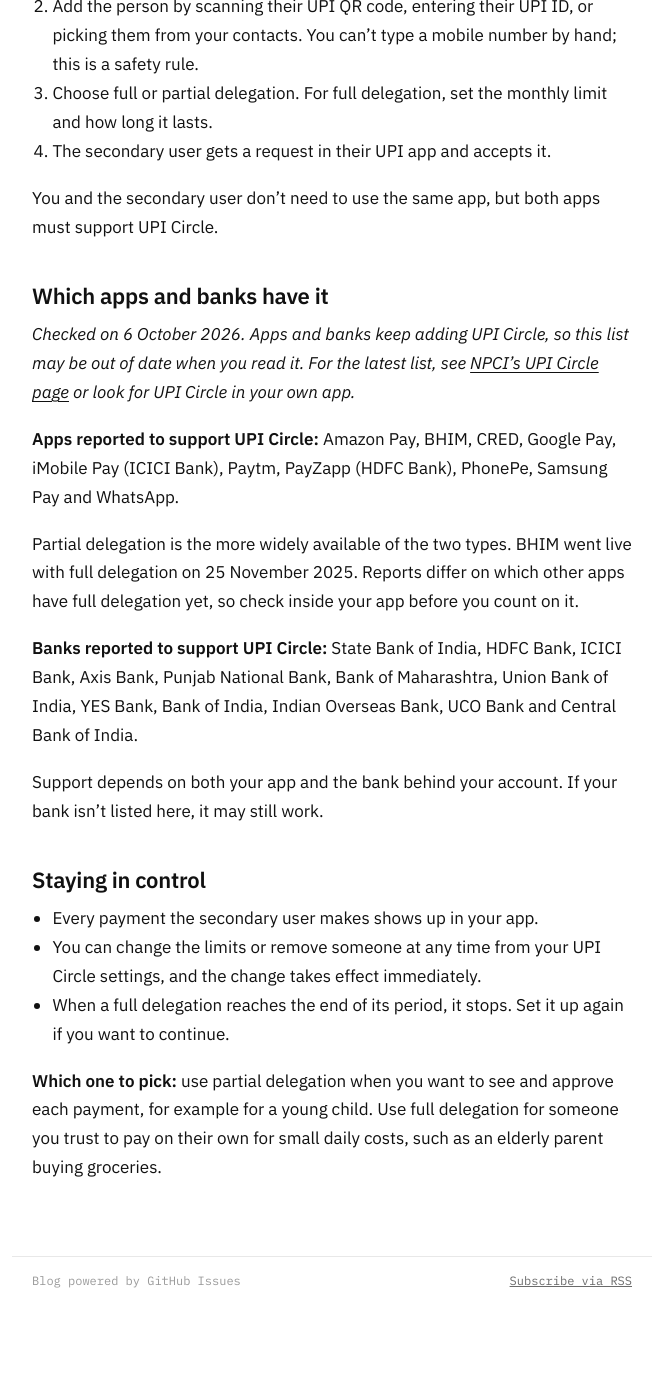
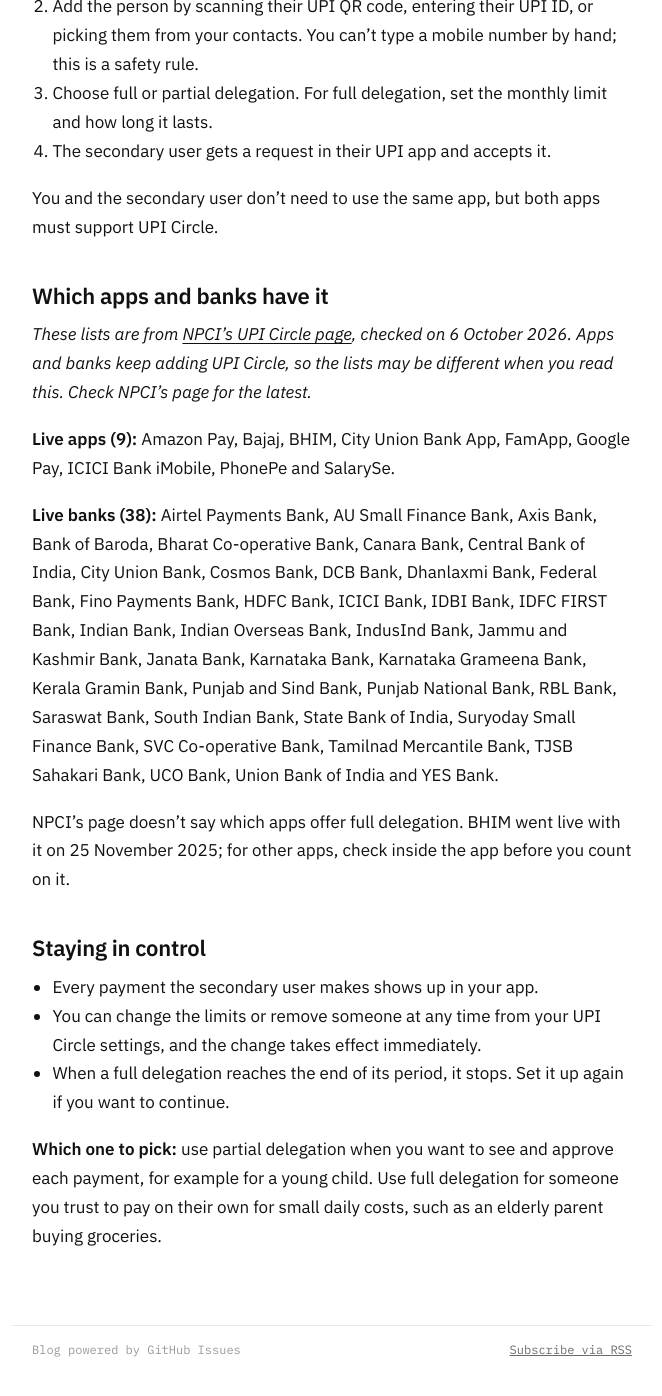
Before and after one commit to and/and.github.io, a Jekyll site: the page built from _posts/2026-10-06-upi-circle.md, in a window 1280 px wide and 1400 px high, scrolled down 1488 px. Shown: the top 1396 px of the window, without its empty margins (308-970 px from the left). Built offline with Jekyll 4.4.1, drawn with Linux system fonts in a browser that asks for light colours; before the commit the page ends 2820 px from its top, so only the background shows below that.

Commit message:
UPI Circle: use NPCI's own lists of live apps and banks
Co-Authored-By: Claude Opus 5.5 <noreply@anthropic.com>

```diff
--- a/_posts/2026-10-06-upi-circle.md
+++ b/_posts/2026-10-06-upi-circle.md
@@ -43,15 +43,13 @@ You and the secondary user don't need to use the same app, but both apps must su
 
 ## Which apps and banks have it
 
-*Checked on 6 October 2026. Apps and banks keep adding UPI Circle, so this list may be out of date when you read it. For the latest list, see [NPCI's UPI Circle page](https://www.npci.org.in/product/upi-circle) or look for UPI Circle in your own app.*
+*These lists are from [NPCI's UPI Circle page](https://www.npci.org.in/product/upi-circle), checked on 6 October 2026. Apps and banks keep adding UPI Circle, so the lists may be different when you read this. Check NPCI's page for the latest.*
 
-**Apps reported to support UPI Circle:** Amazon Pay, BHIM, CRED, Google Pay, iMobile Pay (ICICI Bank), Paytm, PayZapp (HDFC Bank), PhonePe, Samsung Pay and WhatsApp.
+**Live apps (9):** Amazon Pay, Bajaj, BHIM, City Union Bank App, FamApp, Google Pay, ICICI Bank iMobile, PhonePe and SalarySe.
 
-Partial delegation is the more widely available of the two types. BHIM went live with full delegation on 25 November 2025. Reports differ on which other apps have full delegation yet, so check inside your app before you count on it.
+**Live banks (38):** Airtel Payments Bank, AU Small Finance Bank, Axis Bank, Bank of Baroda, Bharat Co-operative Bank, Canara Bank, Central Bank of India, City Union Bank, Cosmos Bank, DCB Bank, Dhanlaxmi Bank, Federal Bank, Fino Payments Bank, HDFC Bank, ICICI Bank, IDBI Bank, IDFC FIRST Bank, Indian Bank, Indian Overseas Bank, IndusInd Bank, Jammu and Kashmir Bank, Janata Bank, Karnataka Bank, Karnataka Grameena Bank, Kerala Gramin Bank, Punjab and Sind Bank, Punjab National Bank, RBL Bank, Saraswat Bank, South Indian Bank, State Bank of India, Suryoday Small Finance Bank, SVC Co-operative Bank, Tamilnad Mercantile Bank, TJSB Sahakari Bank, UCO Bank, Union Bank of India and YES Bank.
 
-**Banks reported to support UPI Circle:** State Bank of India, HDFC Bank, ICICI Bank, Axis Bank, Punjab National Bank, Bank of Maharashtra, Union Bank of India, YES Bank, Bank of India, Indian Overseas Bank, UCO Bank and Central Bank of India.
-
-Support depends on both your app and the bank behind your account. If your bank isn't listed here, it may still work.
+NPCI's page doesn't say which apps offer full delegation. BHIM went live with it on 25 November 2025; for other apps, check inside the app before you count on it.
 
 ## Staying in control
 
```
